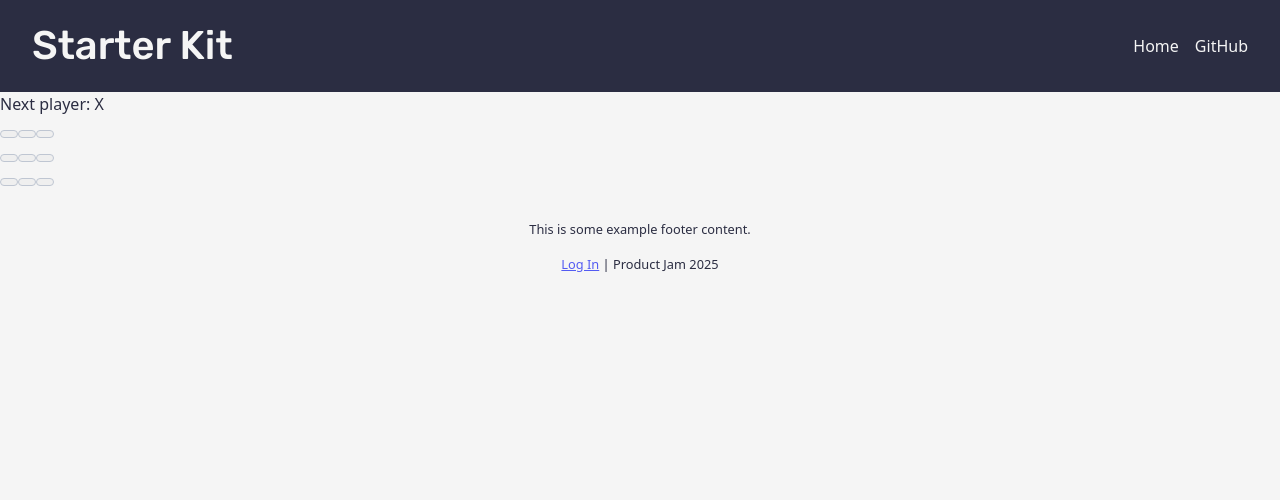
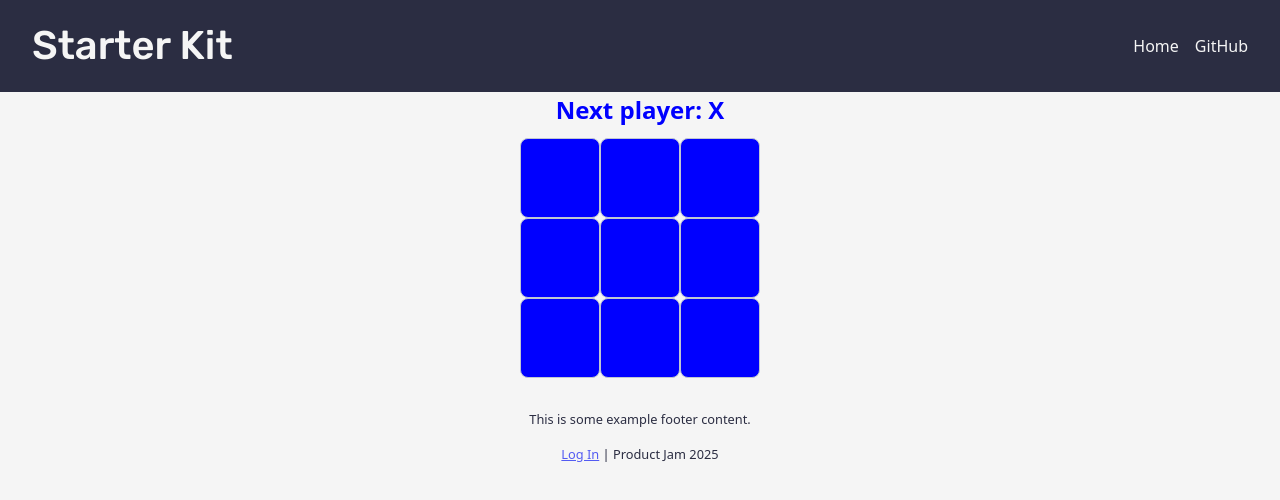
Before and after one commit to magdavrasorn/Raphael-app, a Next.js app: page /tic-tac-toe in a window 1280 px wide. Shown: the top 500 px of the page. Built offline with nearby package versions, Linux system fonts and the light colour scheme; no server answers.

Commit message:
Task 1 Done, Before also it was 1.1 and 1.2 and now finished 1.3

```diff
--- a/app/tic-tac-toe/page.module.css
+++ b/app/tic-tac-toe/page.module.css
@@ -1,3 +1,25 @@
-/* .hey {
+.status {
+  margin-bottom: 10px;
+  font-weight: bold;
+  font-size: 1.5rem;
+  display: flex;
+  justify-content: center;
+  color: blue;
+}
+
+.square {
+  width: 5rem;
+  height: 5rem;
   font-size: 3rem;
-} */
+  font-weight: bold;
+  display: flex;
+  align-items: center;
+  justify-content: center;
+  color: white;
+  background-color: blue;
+}
+
+.boardRow {
+  display: flex;
+  justify-content: center;
+}
--- a/app/tic-tac-toe/page.tsx
+++ b/app/tic-tac-toe/page.tsx
@@ -2,14 +2,6 @@
 
 import styles from "./page.module.css";
 import { useState } from 'react';
-
-// export default function Demos() {
-//   return (
-//     <main>
-//       <h1 className={styles.hey}>Hey</h1>
-//     </main>
-//   );
-// }
 
 export default function Board() {
 
@@ -39,18 +31,18 @@ export default function Board() {
 
   return (
   <>
-    <div className="status">{status}</div>
-    <div className="board-row">
+    <div className={styles.status}>{status}</div>
+    <div className={styles.boardRow}>
       <Square value={squares[0]} onSquareClick={() => handleClick(0)} />
       <Square value={squares[1]} onSquareClick={() => handleClick(1)} />
       <Square value={squares[2]} onSquareClick={() => handleClick(2)} />
     </div>
-    <div className="board-row">
+    <div className={styles.boardRow}>
       <Square value={squares[3]} onSquareClick={() => handleClick(3)} />
       <Square value={squares[4]} onSquareClick={() => handleClick(4)} />
       <Square value={squares[5]} onSquareClick={() => handleClick(5)} />
     </div>
-    <div className="board-row">
+    <div className={styles.boardRow}>
       <Square value={squares[6]} onSquareClick={() => handleClick(6)} />
       <Square value={squares[7]} onSquareClick={() => handleClick(7)} />
       <Square value={squares[8]} onSquareClick={() => handleClick(8)} />
@@ -63,7 +55,7 @@ function Square({ value, onSquareClick }) {
 
   return (
     <button
-      className="square"
+      className={styles.square}
       onClick={onSquareClick}
     >
       { value }
```
